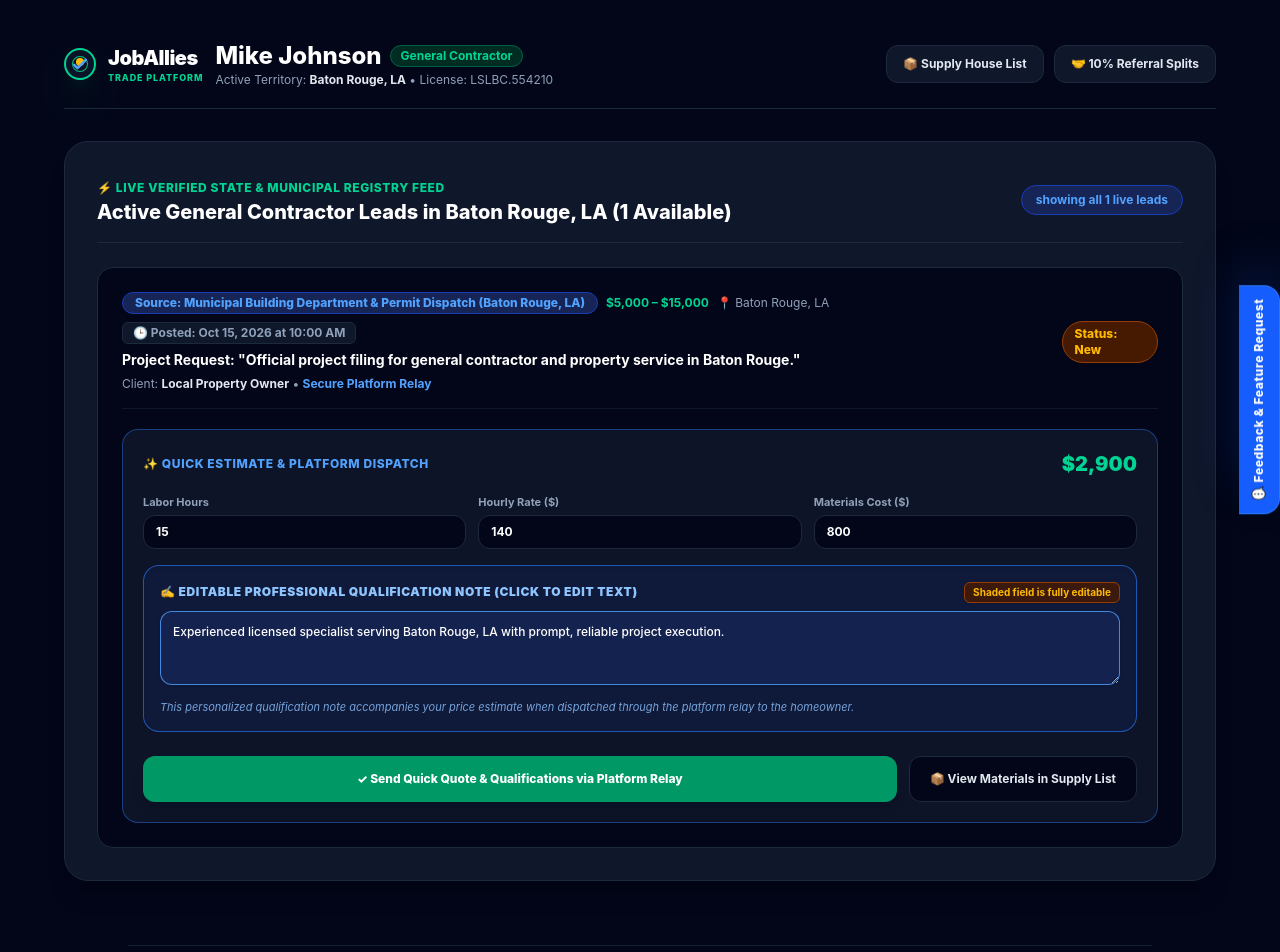
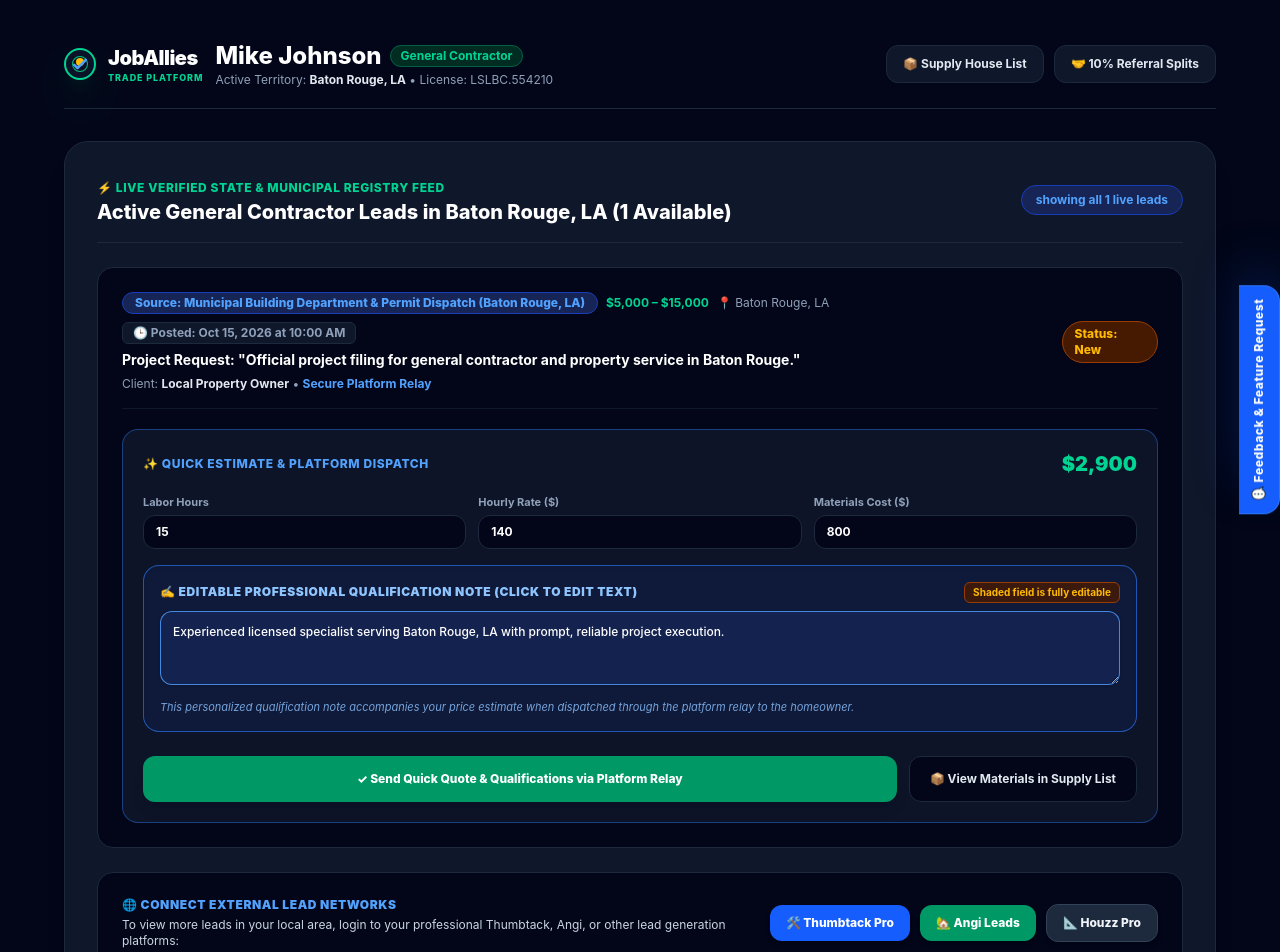
Before and after one commit to dberger111/joballies, a Next.js app: page /dashboard in a window 1280 px wide. Shown: the top 952 px of the page. Built offline with nearby package versions, Linux system fonts and the light colour scheme.

Commit message:
Add external lead platform integration banner and icon buttons for Thumbtack, Angi, and Houzz

```diff
--- a/app/dashboard/page.tsx
+++ b/app/dashboard/page.tsx
@@ -245,6 +245,42 @@
               </div>
             ))}
           </div>
+
+          {/* External Lead Platforms Integration Footer */}
+          <div className="bg-slate-950 border border-slate-800 p-6 rounded-2xl flex flex-col md:flex-row items-center justify-between gap-4 mt-6">
+            <div className="space-y-1 text-center md:text-left">
+              <h4 className="text-xs font-black uppercase tracking-wider text-blue-400">🌐 Connect External Lead Networks</h4>
+              <p className="text-xs text-slate-300">
+                To view more leads in your local area, login to your professional Thumbtack, Angi, or other lead generation platforms:
+              </p>
+            </div>
+            <div className="flex flex-wrap items-center gap-2.5 flex-shrink-0">
+              <a
+                href="https://pro.thumbtack.com"
+                target="_blank"
+                rel="noopener noreferrer"
+                className="bg-blue-600 hover:bg-blue-500 text-white font-extrabold px-4 py-2.5 rounded-xl text-xs transition flex items-center gap-2 shadow-md"
+              >
+                <span>🛠️ Thumbtack Pro</span>
+              </a>
+              <a
+                href="https://pro.angi.com"
+                target="_blank"
+                rel="noopener noreferrer"
+                className="bg-emerald-600 hover:bg-emerald-500 text-white font-extrabold px-4 py-2.5 rounded-xl text-xs transition flex items-center gap-2 shadow-md"
+              >
+                <span>🏡 Angi Leads</span>
+              </a>
+              <a
+                href="https://www.houzz.com/pro"
+                target="_blank"
+                rel="noopener noreferrer"
+                className="bg-slate-800 hover:bg-slate-700 text-slate-100 font-extrabold px-4 py-2.5 rounded-xl text-xs transition flex items-center gap-2 border border-slate-700 shadow-md"
+              >
+                <span>📐 Houzz Pro</span>
+              </a>
+            </div>
+          </div>
         </section>
       </div>
 
```
